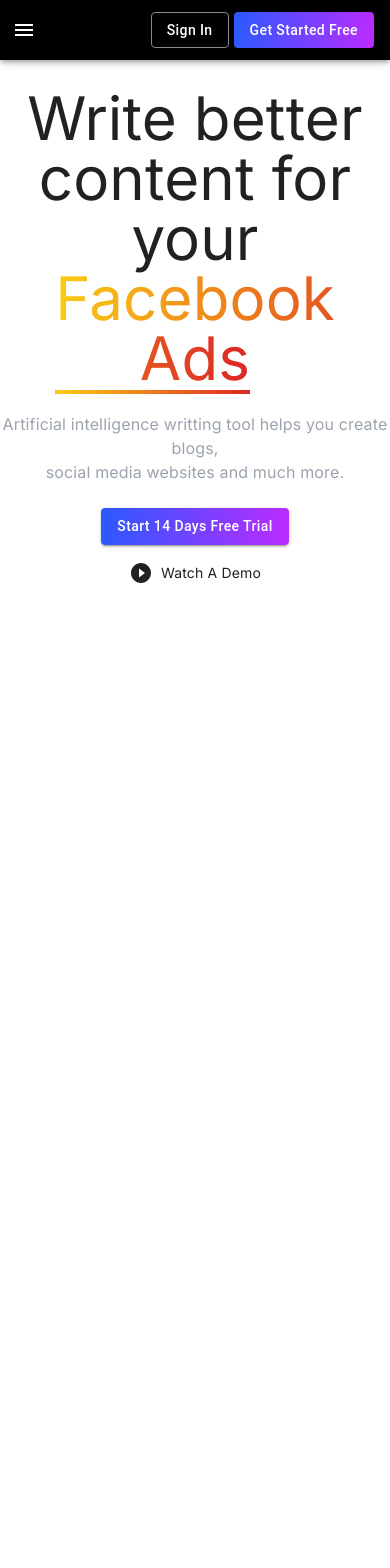
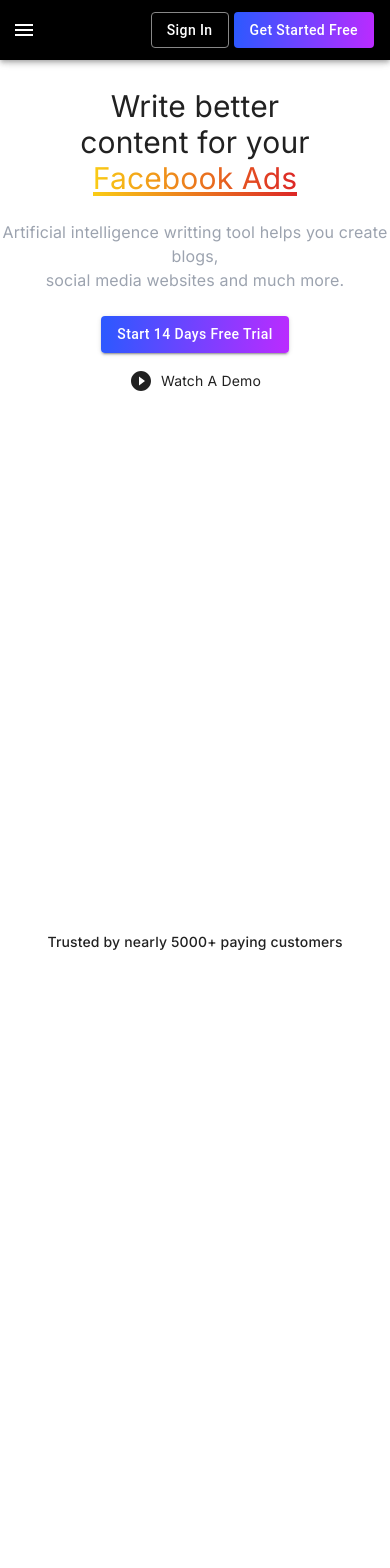
Before and after one commit to Aahmed-Hossain/Hotchpotch, a Next.js app: page / in a window 390 px wide. Shown: the top 1568 px of the page. Before the commit the page ends 964 px from the top, so only its background shows below. Built offline with nearby package versions, Linux system fonts and the light colour scheme.

Commit message:
trusted company page done

```diff
--- a/src/app/page.tsx
+++ b/src/app/page.tsx
@@ -1,9 +1,13 @@
 import Banner from '@/components/Banner';
+import CreateContent from '@/components/CreateContent';
+import TrustedClients from '@/components/TrustedClients';
 
 export default function Home() {
   return (
     <div>
       <Banner/>
+      <TrustedClients/>
+      <CreateContent/>
     </div>
   );
 }
--- a/src/components/Banner.tsx
+++ b/src/components/Banner.tsx
@@ -3,8 +3,8 @@
 import PlayCircleFilledIcon from '@mui/icons-material/PlayCircleFilled';
 const Banner = () => {
   return (
-    <div className="text-center min-h-screen my-8">
-   <h1 className="font-lg text-6xl">
+    <div className="text-center min-h-screen mt-8">
+   <h1 className="font-lg text-3xl md:text-6xl">
    Write better <br/>
 content for your <br />
 <span className="relative">
--- /dev/null
+++ b/src/components/CreateContent.tsx
@@ -0,0 +1,16 @@
+import React from 'react'
+
+const CreateContent = () => {
+  return (
+    <div className='flex gap-6'>
+        <div className='w-full md:w-1/2'>
+
+        </div>
+        <div className='w-full md:w-1/2'>
+
+        </div>
+    </div>
+  )
+}
+
+export default CreateContent
--- a/src/components/TrustedClients.tsx
+++ b/src/components/TrustedClients.tsx
@@ -1,36 +1,44 @@
-import React from 'react'
-import waverio from '../../public/assests/waverio.png'
-import squareStone from '../../public/assests/squareStone.png'
-import martino from '../../public/assests/martino.png'
-import vitrogen from '../../public/assests/vitrogen.png'
-import vertex from '../../public/assests/vertex.png'
-import aromix from '../../public/assests/aromix.png'
-import fireli from '../../public/assests/fireli.png'
-import natroma from '../../public/assests/natroma.png'
+import React from "react";
+import waverio from "../../public/assests/waverio.png";
+import squareStone from "../../public/assests/squareStone.png";
+import martino from "../../public/assests/martino.png";
+import vitrogen from "../../public/assests/vitrogen.png";
+import vertex from "../../public/assests/vertex.png";
+import aromix from "../../public/assests/aromix.png";
+import fireli from "../../public/assests/fireli.png";
+import natroma from "../../public/assests/natroma.png";
+import Image from "next/image";
 
-const companyLogos =  [
-    {id: 1, img: waverio},
-    {id: 2, img: squareStone},
-    {id: 3, img: martino},
-    {id: 4, img: vitrogen},
-    {id: 5, img: vertex},
-    {id: 6, img: aromix},
-    {id: 7, img: fireli},
-    {id: 8, img: natroma},
-]
+const companyLogos = [
+  { id: 1, img: waverio },
+  { id: 2, img: squareStone },
+  { id: 3, img: martino },
+  { id: 4, img: vitrogen },
+  { id: 5, img: vertex },
+  { id: 6, img: aromix },
+  { id: 7, img: fireli },
+  { id: 8, img: natroma },
+];
 const TrustedClients = () => {
   return (
     <div>
-        <h4 className='text-center my-8'>Trusted by nearly 5000+ paying customers</h4>
-        <div>
-            {
-companyLogos.map(item=> (
-    <Image key={item.id} src={item.img} alt="trusted company logo" height={50} width={50}/>
-))
-            }
-        </div>
+      <h4 className="text-center font-medium text-sm md:text-lg mb-8">
+        Trusted by nearly 5000+ paying customers
+      </h4>
+      <div className="grid lg:grid-cols-4 md:grid-cols-2 grid-cols-1 justify-items-center gap-4">
+        {companyLogos.map((item) => (
+          <Image
+          className="my-4"
+            key={item.id}
+            src={item.img}
+            alt="trusted company logo"
+            height={200}
+            width={200}
+          />
+        ))}
+      </div>
     </div>
-  )
-}
+  );
+};
 
-export default TrustedClients
+export default TrustedClients;
```
